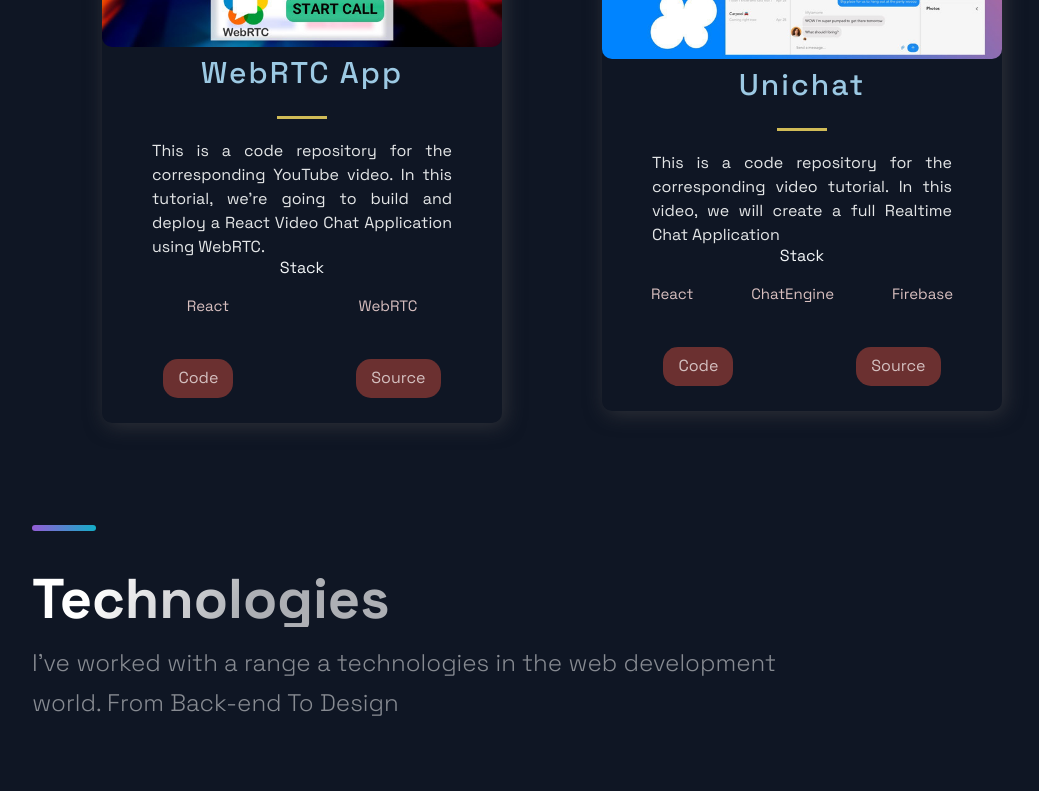
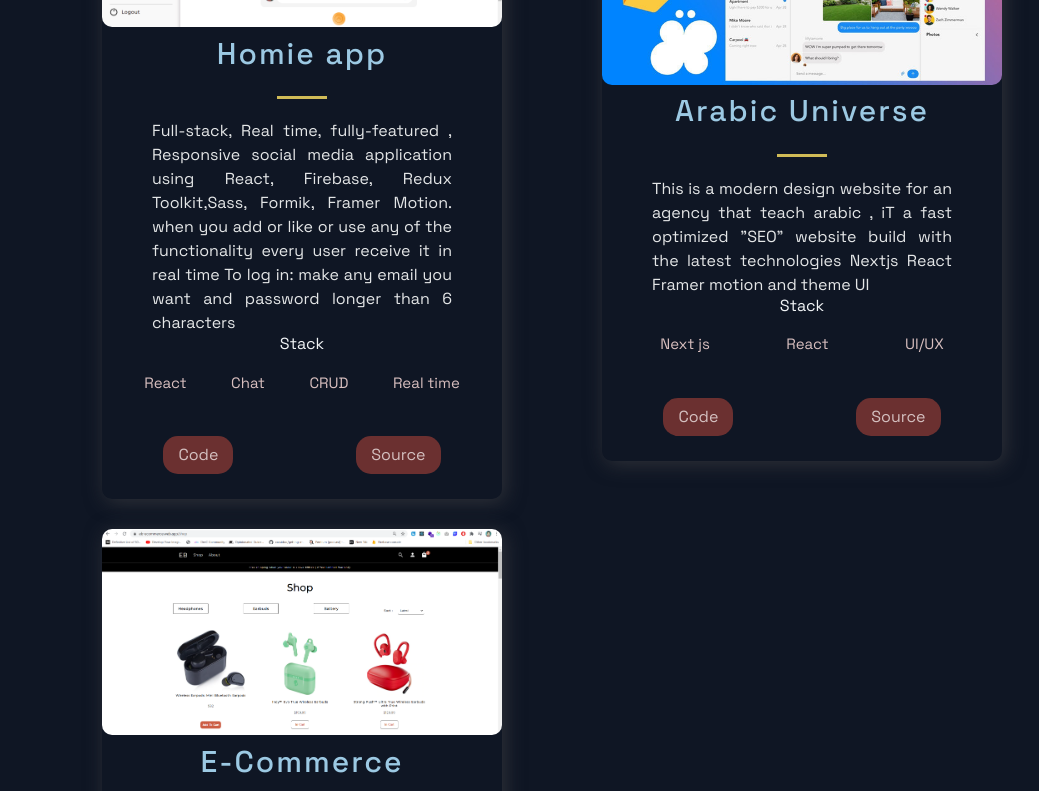
Before and after one commit to YoussefBayad/myportfolio, a Next.js app: page / in a window 1280 px wide. Shown: the part 1740-2531 px from the top of the page, without its empty margins (88-1127 px from the left). Built offline with nearby package versions, Linux system fonts and the light colour scheme.

Commit message:
adding three of my projects to project section

```diff
--- a/src/constants/constants.js
+++ b/src/constants/constants.js
@@ -20,24 +20,34 @@ export const projects = [
     id: 1,
   },
   {
-    title: 'WebRTC App',
+    title: 'Homie app',
     description:
-      "This is a code repository for the corresponding YouTube video. In this tutorial, we're going to build and deploy a React Video Chat Application using WebRTC.",
+      'Full-stack, Real time, fully-featured , Responsive social media application using React, Firebase, Redux Toolkit,Sass, Formik, Framer Motion. when you add or like or use any of the functionality every user receive it in real time To log in: make any email you want and password longer than 6 characters',
     image: '/images/3.jpg',
-    tags: ['React', 'WebRTC'],
-    source: 'https://google.com',
-    visit: 'https://google.com',
+    tags: ['React', 'Chat', 'CRUD', 'Real time'],
+    source: 'https://github.com/YoussefBayad/Homie-firebase',
+    visit: 'http://homiees.web.app/',
     id: 2,
   },
   {
-    title: 'Unichat',
+    title: 'Arabic Universe',
     description:
-      'This is a code repository for the corresponding video tutorial. In this video, we will create a full Realtime Chat Application',
+      'This is a modern design website for an agency that teach arabic , iT a fast optimized "SEO" website build with the latest technologies Nextjs React Framer motion and theme UI',
     image: '/images/4.jpg',
-    tags: ['React', 'ChatEngine', 'Firebase'],
-    source: 'https://google.com',
-    visit: 'https://google.com',
+    tags: ['Next js', 'React', 'UI/UX'],
+    source: 'https://github.com/YoussefBayad/fouzia-arabicuniverse',
+    visit: 'https://arabicuniverse.vercel.app/',
     id: 3,
+  },
+  {
+    title: 'E-Commerce',
+    description:
+      'Full-stack,Real time MERN e-commerce web app using React, Nodejs, Express, Mongodb Redux Toolkit,Sass, Formik, Framer Motion.To signup in: make any email you want and password longer than 6 characters',
+    image: '/images/5.png',
+    tags: ['MERN', 'React', 'Nodejs', 'mongodb'],
+    source: 'https://github.com/YoussefBayad/eb-firebase',
+    visit: 'https://eb-ecommerce.web.app/shop',
+    id: 4,
   },
 ];
 
```
Also changed, not shown: public/images/3.jpg, public/images/5.png (added).
